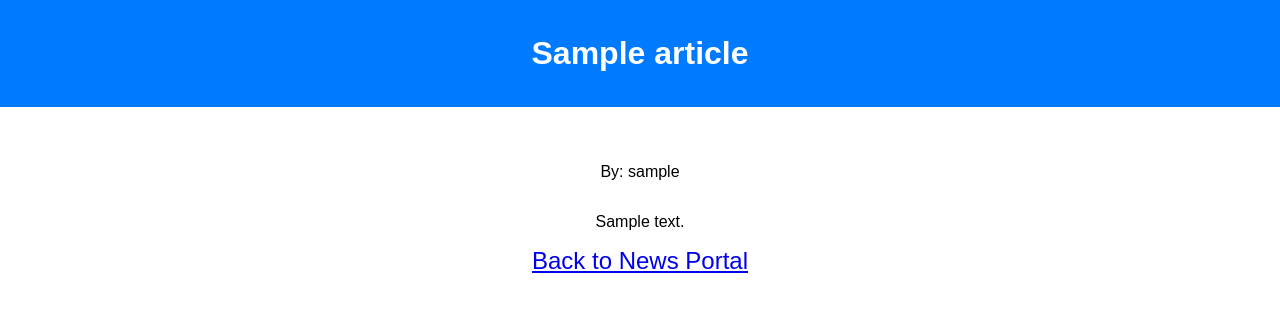
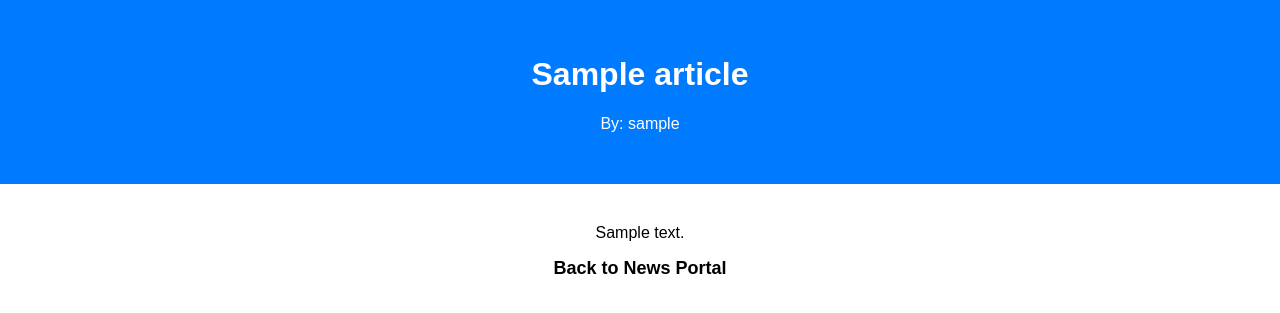
Before and after one commit to fefi375/NagyProject, a Flask app: page /article/1 in a window 1280 px wide. Shown: the top 313 px of the page. Run offline with Flask 3, Linux system fonts and the light colour scheme; a user stored in the database is signed in; tables that the repository leaves empty hold one stand-in row (values such as "Sample post").

Commit message:
JavaScript folder és article.css bővítés + divezés article.html
+JavaScript folder
+logout.js
+article.css bővítés
+Divek article.html

```diff
--- /dev/null
+++ b/WEB/javascript/logout.js
@@ -0,0 +1,5 @@
+function logoutPopup(){
+    alert("Kijelentkeztél");
+
+    window.location.href="{{ url_for('news_portal') }}";
+}
--- a/WEB/static/article.css
+++ b/WEB/static/article.css
@@ -14,19 +14,33 @@ body {
     overflow: hidden;
 }
 
-h1{
+#felso_sor{
     color: white;
     margin-top: 0;
     text-align: center;
     background-color: #007BFF;
-    width:100%;
+    width:100vw;
     padding: 35px;
     text-align: center;
     margin-bottom: 40px;
 }
 
+#kozepso_content{
+    text-align: center;
+}
+
 a{
+    color: black;
     font-size:x-large;
+    text-decoration: none;
+    padding:10px;
+    padding-left: 15px;
+    padding-right: 15px;
+    cursor: pointer;
+    font-size: large;
+    border-radius: 5px;
+    font-weight: bold;
+    margin: 20px;
 }
 
 a:hover{
--- a/WEB/templates/article.html
+++ b/WEB/templates/article.html
@@ -6,9 +6,15 @@
     <link rel="stylesheet" href="{{ url_for('static', filename='article.css') }}">
 </head>
 <body>
-    <h1>{{ article['title'] }}</h1>
-    <p>By: {{ session['username'] }}</p>
-    <p>{{ article['content'] }}</p>
-    <a href="{{ url_for('news_portal') }}">Back to News Portal</a>
+    <div id="container">
+        <div id="felso_sor">
+            <h1>{{ article['title'] }}</h1>
+            <p>By: {{ session['username'] }}</p>
+        </div>
+        <div id="kozepso_content">
+            <p>{{ article['content'] }}</p>
+            <a href="{{ url_for('news_portal') }}">Back to News Portal</a>
+        </div>
+    </div>
 </body>
 </html>
```
